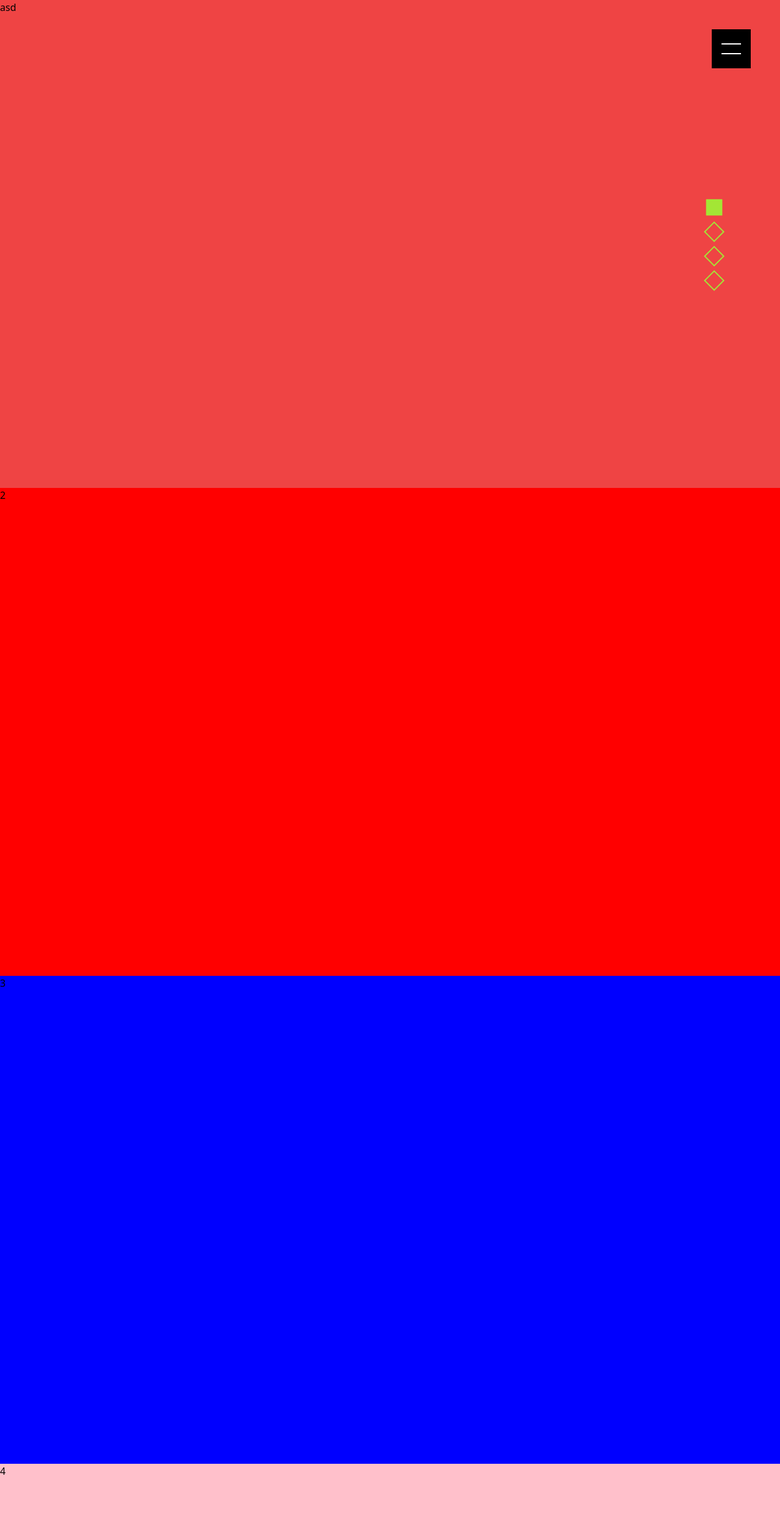
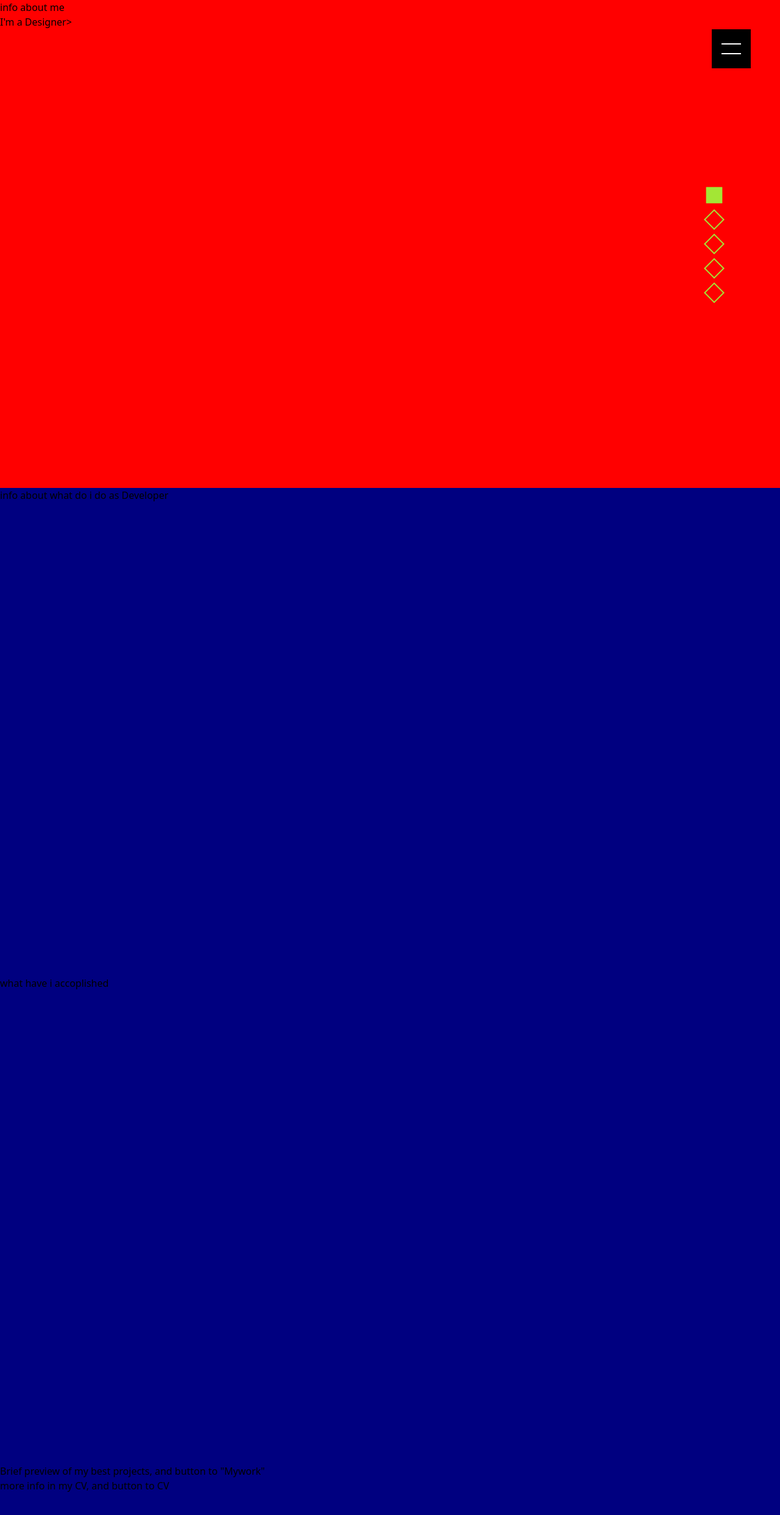
Before and after one commit to szymonadamowicz/PortfolioPage, a Next.js app: page / in a window 1280 px wide. Shown: the top 2484 px of the page at 61% size. Built offline with nearby package versions, Linux system fonts and the light colour scheme.

Commit message:
mockups for projects, ideas for segments

```diff
--- a/package.json
+++ b/package.json
@@ -13,6 +13,7 @@
     "react-dom": "^18.3.1",
     "react-router-dom": "^6.27.0",
     "react-scripts": "5.0.1",
+    "react-typed": "^2.0.12",
     "web-vitals": "^2.1.4"
   },
   "scripts": {
--- a/src/components/HomePage/HomePage.tsx
+++ b/src/components/HomePage/HomePage.tsx
@@ -2,17 +2,18 @@ import React, { useEffect } from "react";
 import FirstSegment from "./Segments/FirstSegment";
 import useScrollHandler from "../UseScrollHandler";
 import SideBarDisplay from "./SideBarDisplay";
+import SecondSegment from "./Segments/SecondSegment";
+import ThirdSegment from "./Segments/ThirdSegment";
+import FourthSegment from "./Segments/FourthSegment";
+import FifthSegment from "./Segments/FifthSegment";
 
 const HomePage: React.FC = () => {
-  const segments = 4;
+  const segments = 5;
   const scrollSpeed = 0.25;
   const scrollTimeoutDuration = 250;
 
-  const { segmentNumber, segmentHeight, setSegmentNumber, smoothScroll } = useScrollHandler(
-    segments,
-    scrollSpeed,
-    scrollTimeoutDuration
-  );
+  const { segmentNumber, segmentHeight, setSegmentNumber, smoothScroll } =
+    useScrollHandler(segments, scrollSpeed, scrollTimeoutDuration);
 
   useEffect(() => {
     document.body.style.overflow = "hidden";
@@ -30,21 +31,28 @@ const HomePage: React.FC = () => {
 
   return (
     <div>
-      <SideBarDisplay segmentNumber={segmentNumber} segments={segments} goToSegment={goToSegment} />
+      <SideBarDisplay
+        segmentNumber={segmentNumber}
+        segments={segments}
+        goToSegment={goToSegment}
+      />
       <div style={{ height: "100vh" }}>
         <FirstSegment />
       </div>
-      <div style={{ height: "100vh", backgroundColor: "red" }}>
-        <h1>2</h1>
+      <div style={{ height: "100vh" }}>
+        <SecondSegment />
       </div>
-      <div style={{ height: "100vh", backgroundColor: "blue" }}>
-        <h1>3</h1>
+      <div style={{ height: "100vh" }}>
+        <ThirdSegment />
       </div>
-      <div style={{ height: "100vh", backgroundColor: "pink" }}>
-        <h1>4</h1>
+      <div style={{ height: "100vh" }}>
+        <FourthSegment />
       </div>
-      <div style={{ height: "100vh", backgroundColor: "red" }}>
-        <h1>5</h1>
+      <div style={{ height: "100vh" }}>
+        <FifthSegment />
+      </div>
+      <div style={{ height: "100vh" }}>
+        last segment
       </div>
     </div>
   );
--- /dev/null
+++ b/src/components/HomePage/Segments/FifthSegment.tsx
@@ -0,0 +1,15 @@
+import React from "react";
+import PageOverlay from "../../PageOverlay";
+
+const FifthSegment = () => {
+  return (
+    <PageOverlay>
+      <div>
+       contact me
+      </div>
+
+    </PageOverlay>
+  );
+};
+
+export default FifthSegment;
--- a/src/components/HomePage/Segments/FirstSegment.tsx
+++ b/src/components/HomePage/Segments/FirstSegment.tsx
@@ -1,10 +1,31 @@
 import React from "react";
 import PageOverlay from "../../PageOverlay";
+import {ReactTyped} from "react-typed";
+
+// #0A0F29
+// #2C003E
+// #004C4C
+// #1E1E1E
+// #3C1F1F
 
 const FirstSegment = () => {
+  const bgc = "red"
   return (
-    <PageOverlay>
-      <div>asd</div>
+    <PageOverlay bgc={bgc}>
+      <div>
+        info about me
+      </div>
+      <h1>
+        I'm a{" "}
+        <ReactTyped
+          strings={["Developer", "Writer", "Designer"]}
+          typeSpeed={100}
+          loop
+          backSpeed={50}
+          cursorChar=">"
+          showCursor={true}
+        />
+      </h1>{" "}
     </PageOverlay>
   );
 };
--- /dev/null
+++ b/src/components/HomePage/Segments/FourthSegment.tsx
@@ -0,0 +1,18 @@
+import React from "react";
+import PageOverlay from "../../PageOverlay";
+
+const FourthSegment = () => {
+  return (
+    <PageOverlay>
+      <div>
+        Brief preview of my best projects, and button to "Mywork"
+      </div>
+      <div>
+        more info in my CV, and button to CV
+      </div>
+
+    </PageOverlay>
+  );
+};
+
+export default FourthSegment;
--- /dev/null
+++ b/src/components/HomePage/Segments/SecondSegment.tsx
@@ -0,0 +1,14 @@
+import React from "react";
+import PageOverlay from "../../PageOverlay";
+
+const SecondSegment = () => {
+  return (
+    <PageOverlay>
+      <div>
+        info about what do i do as Developer
+      </div>
+    </PageOverlay>
+  );
+};
+
+export default SecondSegment;
--- /dev/null
+++ b/src/components/HomePage/Segments/ThirdSegment.tsx
@@ -0,0 +1,15 @@
+import React from "react";
+import PageOverlay from "../../PageOverlay";
+
+const ThirdSegment = () => {
+  return (
+    <PageOverlay>
+      <div>
+        what have i accoplished
+      </div>
+
+    </PageOverlay>
+  );
+};
+
+export default ThirdSegment;
--- a/src/components/HomePage/SideBar/SubmenuButton.tsx
+++ b/src/components/HomePage/SideBar/SubmenuButton.tsx
@@ -25,9 +25,9 @@ const SubmenuButton = () => {
         className="bg-black w-16 h-16 z-20 absolute right-0 flex items-center justify-center focus:outline-none"
         onPointerEnter={handleMouseEnter}
         onPointerLeave={handleMouseLeave}
-        onClick={() => {
-          setIsOpen((prev) => !prev);
-        }}
+        // onClick={() => {
+        //   setIsOpen((prev) => !prev);
+        // }}
       >
         <div className="relative w-8 h-8 flex flex-col justify-center items-center">
           <span
@@ -44,7 +44,7 @@ const SubmenuButton = () => {
       </button>
 
       <div
-        className={`bg-gray-400 w-80 h-80 relative z-10 transition-all duration-200 ease-out ${
+        className={`bg-gray-400 w-80 h-80 relative z-10${
           isOpen ? "opacity-100 visible" : "opacity-0 invisible"
         }`}
         onPointerEnter={handleMouseEnter}
--- /dev/null
+++ b/src/components/MyWork/ProjectDisplay.tsx
@@ -0,0 +1,26 @@
+import Link from "next/link";
+import { projectInfoProps } from "../../types/types";
+
+const ProjectDisplay: React.FC<projectInfoProps> = ({ projectInfo }) => {
+  return (
+    <div className="w-72 h-72 bg-white shadow-md rounded-lg p-2 flex flex-col border border-gray-200">
+      <div className="w-full h-2/5 bg-red-200 rounded-md p-1 flex items-center justify-center">
+        <div className="text-lg font-semibold text-gray-800 text-center">
+          {projectInfo.name}
+        </div>
+      </div>
+
+      <div className="mt-5">
+        <Link href={projectInfo.link}>GitHub Link</Link>
+
+        <div className="text-gray-400">
+          {projectInfo.stack.map((item, index) => (
+            <div>{item}</div>
+          ))}
+        </div>
+      </div>
+    </div>
+  );
+};
+
+export default ProjectDisplay;
--- a/src/components/PageOverlay.tsx
+++ b/src/components/PageOverlay.tsx
@@ -2,10 +2,16 @@ import React from "react";
 
 interface PageOverlayProps {
   children: React.ReactNode;
+  bgc?: string;
 }
 
-const PageOverlay: React.FC<PageOverlayProps> = ({ children }) => {
-  return <div className="h-screen bg-red-500">{children}</div>;
+const PageOverlay: React.FC<PageOverlayProps> = ({ children, bgc }) => {
+  console.log(bgc)
+  return (
+    <div className="h-screen" style={{ backgroundColor: bgc ? bgc : "navy" }}>
+      {children}
+    </div>
+  );
 };
 
 export default PageOverlay;
--- a/src/pages/MyWork.tsx
+++ b/src/pages/MyWork.tsx
@@ -1,7 +1,52 @@
-const FirstSegment = () => {
-    return (
-    <>a</>
-    );
-  };
+import ProjectDisplay from "../components/MyWork/ProjectDisplay";
 
-  export default FirstSegment;
+const MyWork = () => {
+  const projects = [
+    {
+      name: "Project A",
+      link: "https://example.com/projectA",
+      stack: ["React", "Node.js", "TailwindCSS"],
+    },
+    {
+      name: "Project B",
+      link: "https://example.com/projectB",
+      stack: ["Angular", "Firebase", "MaterialUI"],
+    },
+    {
+      name: "Project C",
+      link: "https://example.com/projectC",
+      stack: ["Vue", "Django", "Bootstrap"],
+    },
+    {
+      name: "Project D",
+      link: "https://example.com/projectD",
+      stack: ["React Native", "Express.js", "MongoDB"],
+    },
+    {
+      name: "Project E",
+      link: "https://example.com/projectE",
+      stack: ["Next.js", "GraphQL", "Chakra UI"],
+    },
+  ];
+
+  return (
+    <div>
+      <div>Projects that I've taken on in the past:</div>
+      <div className="w-2/4 grid grid-cols-3 gap-4 mx-auto max-w-4xl justify-items-center">
+        {projects.map((item, index) => (
+          <div
+            key={index}
+            className="flex items-center justify-center"
+            onClick={() => {
+              console.log(index);
+            }}
+          >
+            <ProjectDisplay projectInfo={item}/>
+          </div>
+        ))}
+      </div>
+    </div>
+  );
+};
+
+export default MyWork;
--- a/src/types/types.ts
+++ b/src/types/types.ts
@@ -1,5 +1,15 @@
 export interface SegmentProps {
   segmentNumber: number;
-  segments:number;
+  segments: number;
   goToSegment: (segment: number) => void;
 }
+
+interface projectInfo {
+  link: string;
+  name: string;
+  stack: string[];
+}
+
+export interface projectInfoProps {
+  projectInfo: projectInfo;
+}
```
Also changed, not shown: 1 other file (tests, documents, lock files or other folders).
